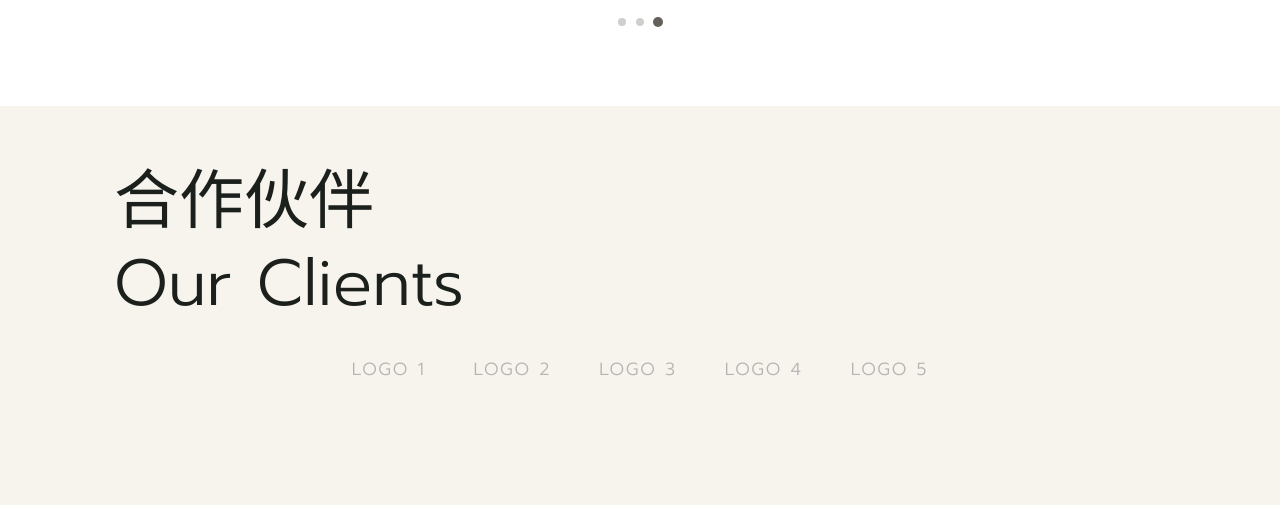
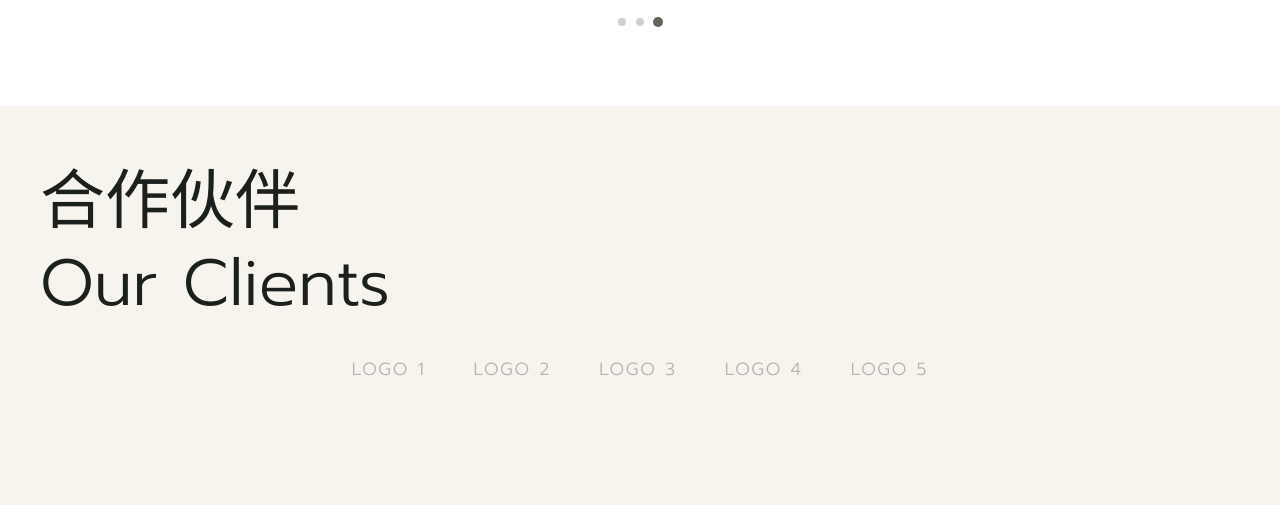
Before and after one commit to 86loozooy-svg/bimuyu-os, a FastAPI app: page / in a window 1280 px wide. Shown: the part 2320-2825 px from the top of the page. Run offline with FastAPI, Linux system fonts and the light colour scheme; data comes from the database, SQL or seed files in the repository; some libraries are stand-ins or nearby versions.

Commit message:
合作伙伴标题解除 .container 居中限宽, 全宽+40px 内边距, 左边缘对齐能力版图/案例展示

```diff
--- a/static/css/style.css
+++ b/static/css/style.css
@@ -650,6 +650,7 @@ th { color: var(--muted); font-weight: 500; font-size: .8rem; }
 @media (max-width: 768px) {
   .biz-section { padding: 48px 16px; }
   .biz-section .section-title { margin-bottom: 20px; }
+  .clients-section .container { padding: 0 16px; }
   /* 板块大标题移动端降档，避免 80px 溢出折行 */
   .biz-section .section-title,
   .clients-section .section-title { font-size: 44px; }
@@ -703,6 +704,13 @@ th { color: var(--muted); font-weight: 500; font-size: .8rem; }
 .clients-section {
   padding: 60px 0;
   background: var(--bg);
+}
+/* 让合作伙伴标题左边缘与上方全宽板块(能力版图/案例展示)对齐：
+   解除内层 .container 的居中限宽，改为全宽 + 40px 同款左右内边距 */
+.clients-section .container {
+  max-width: none;
+  margin: 0;
+  padding: 0 40px;
 }
 
 .clients-row {
```
